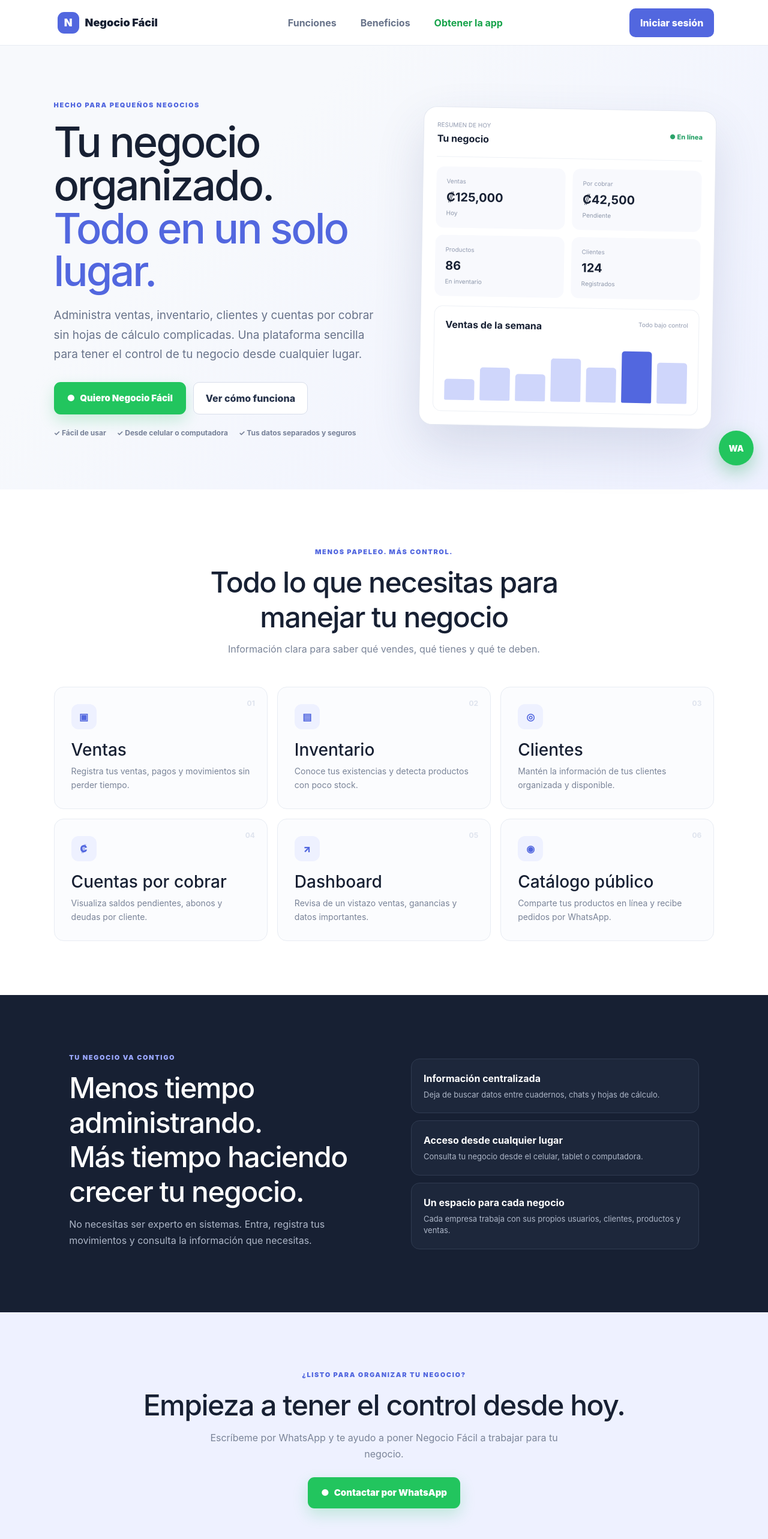
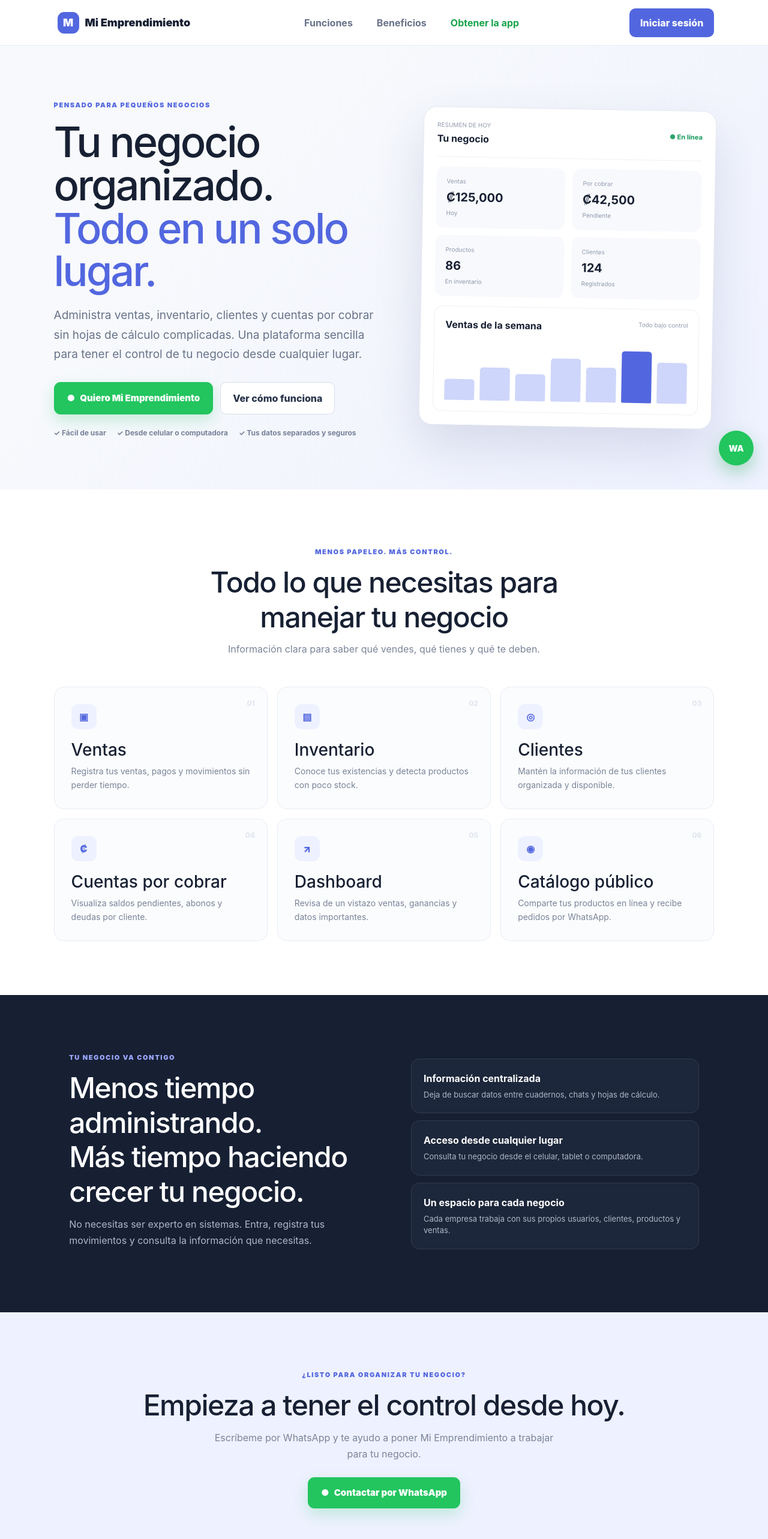
Before and after one commit to Angora888/RawSuplementos.Web, a React (Vite) app: page / in a window 1280 px wide. Shown: the top 2566 px of the page at 60% size. Built offline with nearby package versions, Linux system fonts and the light colour scheme; no server answers.

Commit message:
Rebrand SaaS home to Mi Emprendimiento

```diff
--- a/src/pages/Home.jsx
+++ b/src/pages/Home.jsx
@@ -4,15 +4,15 @@
 function Home() {
   const navigate = useNavigate();
   const sesionActiva = Boolean(localStorage.getItem("token") && localStorage.getItem("usuario"));
-  const whatsappUrl = "https://wa.me/50660662375?text=" + encodeURIComponent("Hola 👋 Me interesa Negocio Fácil y quisiera obtener la app para mi negocio.");
+  const whatsappUrl = "https://wa.me/50660662375?text=" + encodeURIComponent("Hola 👋 Me interesa Mi Emprendimiento y quisiera obtener la app para mi negocio.");
   const contactarWhatsApp = () => window.open(whatsappUrl, "_blank", "noopener,noreferrer");
 
   return (
     <div className="saas-page">
       <header className="saas-nav">
         <button className="saas-brand" onClick={() => window.scrollTo({ top: 0, behavior: "smooth" })}>
-          <span className="saas-brand-mark">N</span>
-          <span>Negocio Fácil</span>
+          <span className="saas-brand-mark">M</span>
+          <span>Mi Emprendimiento</span>
         </button>
         <nav>
           <button onClick={() => document.getElementById("funciones")?.scrollIntoView({ behavior: "smooth" })}>Funciones</button>
@@ -27,11 +27,11 @@
       <main>
         <section className="saas-hero">
           <div className="saas-hero-copy">
-            <span className="saas-pill">HECHO PARA PEQUEÑOS NEGOCIOS</span>
+            <span className="saas-pill">PENSADO PARA PEQUEÑOS NEGOCIOS</span>
             <h1>Tu negocio organizado.<br /><em>Todo en un solo lugar.</em></h1>
             <p>Administra ventas, inventario, clientes y cuentas por cobrar sin hojas de cálculo complicadas. Una plataforma sencilla para tener el control de tu negocio desde cualquier lugar.</p>
             <div className="saas-actions">
-              <button className="saas-whatsapp" onClick={contactarWhatsApp}><span>●</span> Quiero Negocio Fácil</button>
+              <button className="saas-whatsapp" onClick={contactarWhatsApp}><span>●</span> Quiero Mi Emprendimiento</button>
               <button className="saas-secondary" onClick={() => document.getElementById("funciones")?.scrollIntoView({ behavior: "smooth" })}>Ver cómo funciona</button>
             </div>
             <div className="saas-checks"><span>✓ Fácil de usar</span><span>✓ Desde celular o computadora</span><span>✓ Tus datos separados y seguros</span></div>
@@ -66,12 +66,12 @@
           <div className="benefit-list"><article><strong>Información centralizada</strong><span>Deja de buscar datos entre cuadernos, chats y hojas de cálculo.</span></article><article><strong>Acceso desde cualquier lugar</strong><span>Consulta tu negocio desde el celular, tablet o computadora.</span></article><article><strong>Un espacio para cada negocio</strong><span>Cada empresa trabaja con sus propios usuarios, clientes, productos y ventas.</span></article></div>
         </section>
 
-        <section className="saas-cta"><span>¿LISTO PARA ORGANIZAR TU NEGOCIO?</span><h2>Empieza a tener el control desde hoy.</h2><p>Escríbeme por WhatsApp y te ayudo a poner Negocio Fácil a trabajar para tu negocio.</p><button className="saas-whatsapp" onClick={contactarWhatsApp}><span>●</span> Contactar por WhatsApp</button></section>
+        <section className="saas-cta"><span>¿LISTO PARA ORGANIZAR TU NEGOCIO?</span><h2>Empieza a tener el control desde hoy.</h2><p>Escríbeme por WhatsApp y te ayudo a poner Mi Emprendimiento a trabajar para tu negocio.</p><button className="saas-whatsapp" onClick={contactarWhatsApp}><span>●</span> Contactar por WhatsApp</button></section>
       </main>
 
       <button className="saas-whatsapp-float" onClick={contactarWhatsApp} aria-label="Contactar por WhatsApp">WA</button>
 
-      <footer className="saas-footer"><div><strong>Negocio Fácil</strong><span>Gestión simple para pequeños negocios.</span></div><span>Ventas · Inventario · Clientes · Cuentas por cobrar</span></footer>
+      <footer className="saas-footer"><div><strong>Mi Emprendimiento</strong><span>Gestión simple para pequeños negocios.</span></div><span>Ventas · Inventario · Clientes · Cuentas por cobrar</span></footer>
     </div>
   );
 }
```
